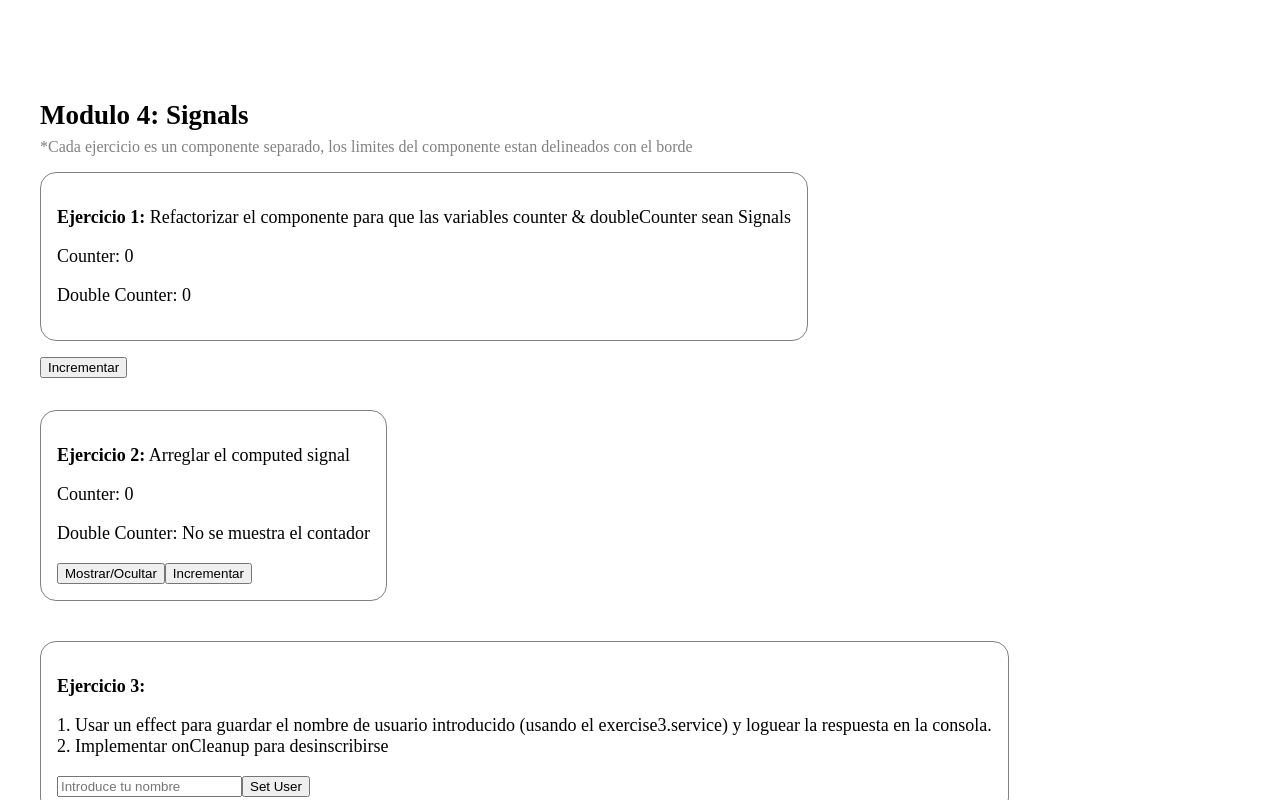
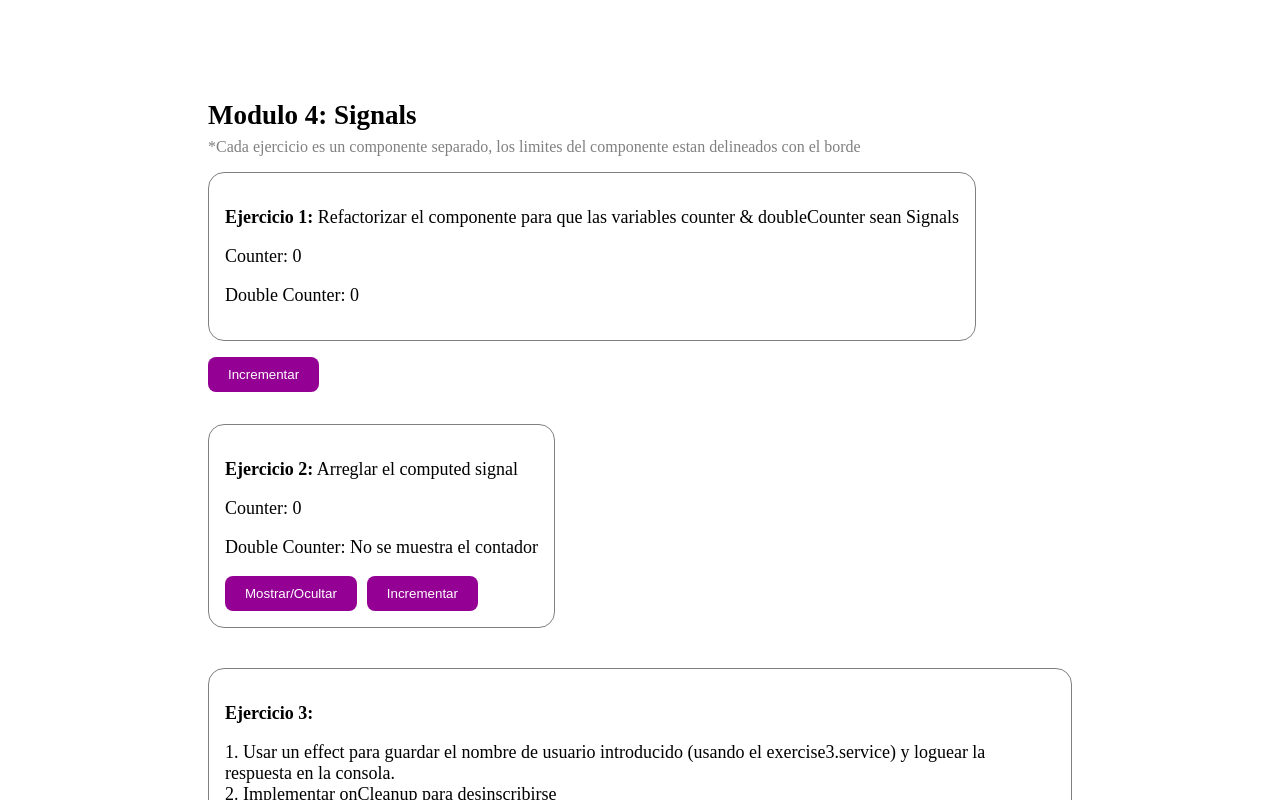
Before and after one commit to lsimonar/waynabox-angular17-workshop, an Angular app: page /modulo-4 in a window 1280 px wide. Shown: the top 800 px of the page. Built offline with nearby package versions, Linux system fonts and the light colour scheme.

Commit message:
styled buttons

```diff
--- a/src/app/Modulos/4-signals/components/exercise3/exercise3.component.html
+++ b/src/app/Modulos/4-signals/components/exercise3/exercise3.component.html
@@ -2,7 +2,7 @@
     <p><b>Ejercicio 3:</b></p>
     <p>1. Usar un effect para guardar el nombre de usuario introducido (usando el exercise3.service) y loguear la respuesta en la consola. <br> 2. Implementar onCleanup para desinscribirse</p>
     <input type="text" [(ngModel)]="trackUserName" placeholder="Introduce tu nombre">
-    <button (click)="setUserName()">Set User</button>
+    <button style="margin-left: 10px;" (click)="setUserName()">Set User</button>
     @if (userName()) {
         <p>Hola {{ userName() }}</p>
     }
--- a/src/styles.scss
+++ b/src/styles.scss
@@ -1,8 +1,18 @@
 .wrapper {
-    margin: 100px auto;
+    margin: 100px 200px;
     max-width: 1200px;
 }
 
 body {
     font-size: 18px;
 }
+
+button {
+    border: none;
+    border-radius: 8px;
+    padding: 10px 20px;
+    background-color: rgb(148, 0, 148);
+    color: white;
+    cursor: pointer;
+    margin-right: 10px;
+}
```
